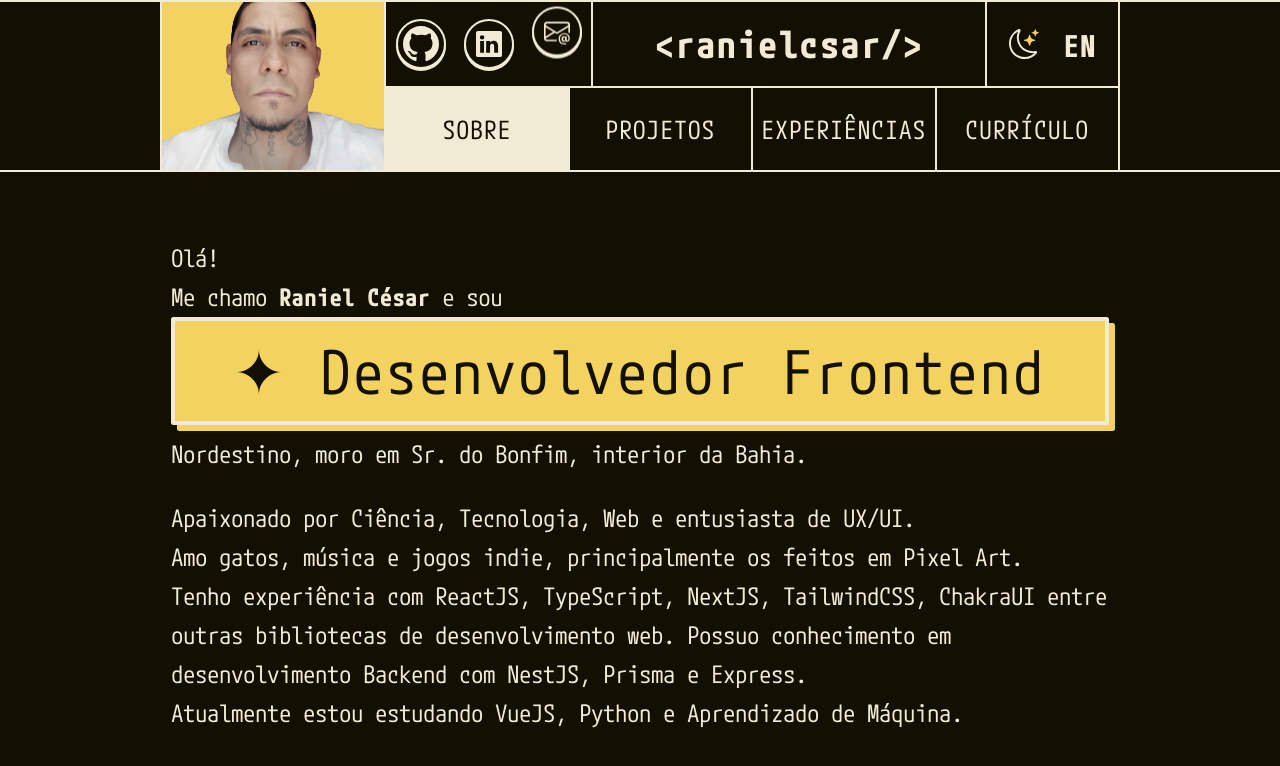
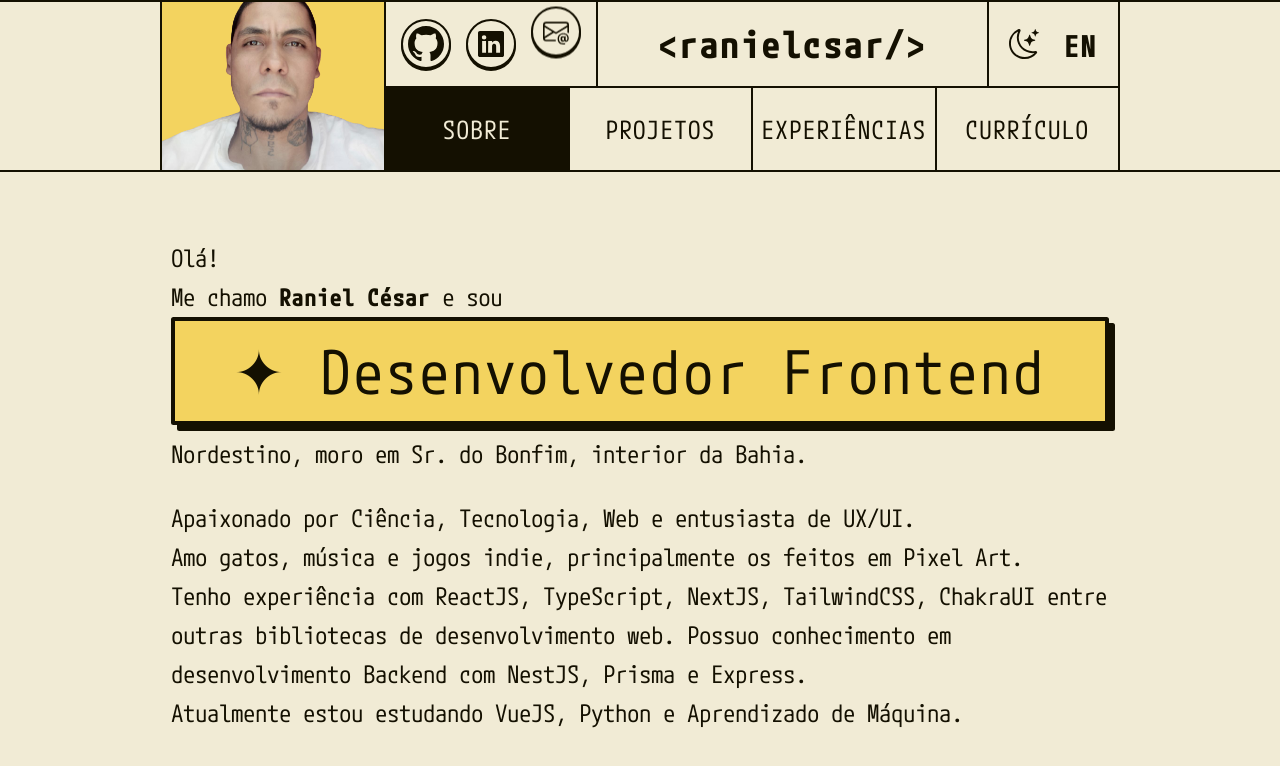
Before and after one commit to ranielcsar/ranoob.github.io, a React (Vite) app: page / in a window 1280 px wide. Shown: the top 766 px of the page. Built offline with nearby package versions, Linux system fonts and the light colour scheme.

Commit message:
responsive fixes

```diff
--- a/index.html
+++ b/index.html
@@ -1,5 +1,5 @@
 <!doctype html>
-<html lang="pt-br" data-theme="dark">
+<html lang="pt-br" data-theme="light">
   <head>
     <meta charset="UTF-8" />
     <meta http-equiv="X-UA-Compatible" content="IE=edge" />
--- a/src/components/layout/header/_index.tsx
+++ b/src/components/layout/header/_index.tsx
@@ -12,7 +12,7 @@ export function Header() {
         <Profile />
 
         <section className="border-2 row-[2] col-span-2 lg:row-[1] lg:col-[2] lg:w-full text-2xl relative flex justify-around items-center lg:border-r-2 lg:border-y-0 lg:border-l-0 border-secondary xl:text-3xl">
-          <div className="lg:flex lg:flex-1 lg:min-w-[16vw] lg:items-center lg:justify-around hidden">
+          <div className="lg:flex lg:flex-1 lg:min-w-max lg:gap-3 lg:px-3 lg:items-center lg:justify-around hidden">
             <SocialLinksAndContact />
           </div>
 
@@ -40,7 +40,7 @@ export function Header() {
 
 function ChangeThemeAndLang() {
   return (
-    <div className="flex flex-1 h-full max-w-[15vw] items-center justify-center gap-5">
+    <div className="flex flex-1 h-full lg:max-w-[15vw] items-center justify-center gap-5">
       <button
         className="h-6 cursor-pointer"
         aria-label="Button for change color mode"
--- a/src/components/layout/navbar/_index.tsx
+++ b/src/components/layout/navbar/_index.tsx
@@ -40,7 +40,7 @@ export function Navbar() {
       </button>
 
       <div
-        className={`absolute grid auto-rows-[8vh] text-xl inset-x-1 border-x-2 border-t-2 border-primary overflow-hidden transition-all duration-300 ${menuStyle}`}
+        className={`absolute grid auto-rows-[8vh] text-xl inset-x-1 border-x-2 border-t-2 border-secondary overflow-hidden transition-all duration-300 ${menuStyle}`}
         onClick={handleMenu}
       >
         <NavbarLink label={t('Sobre')} route="/" />
@@ -55,7 +55,7 @@ export function Navbar() {
 function NavbarLink({ label, route }: { label: string; route: string }) {
   return (
     <NavLink
-      className="uppercase h-full w-full tracking-wider flex-1 border-b-2 border-primary"
+      className="uppercase h-full w-full tracking-wider flex-1 border-b-2 border-secondary"
       to={route}
       aria-label={`Ir para a página ${label}`}
     >
@@ -63,7 +63,7 @@ function NavbarLink({ label, route }: { label: string; route: string }) {
         <span
           className={`relative transition-[background] w-full h-full flex
           items-center justify-center ${
-            isActive ? 'bg-secondary text-primary' : 'bg-secondary text-primary'
+            isActive ? 'bg-secondary text-primary' : 'bg-primary text-secondary'
           }`}
         >
           {label}
```
